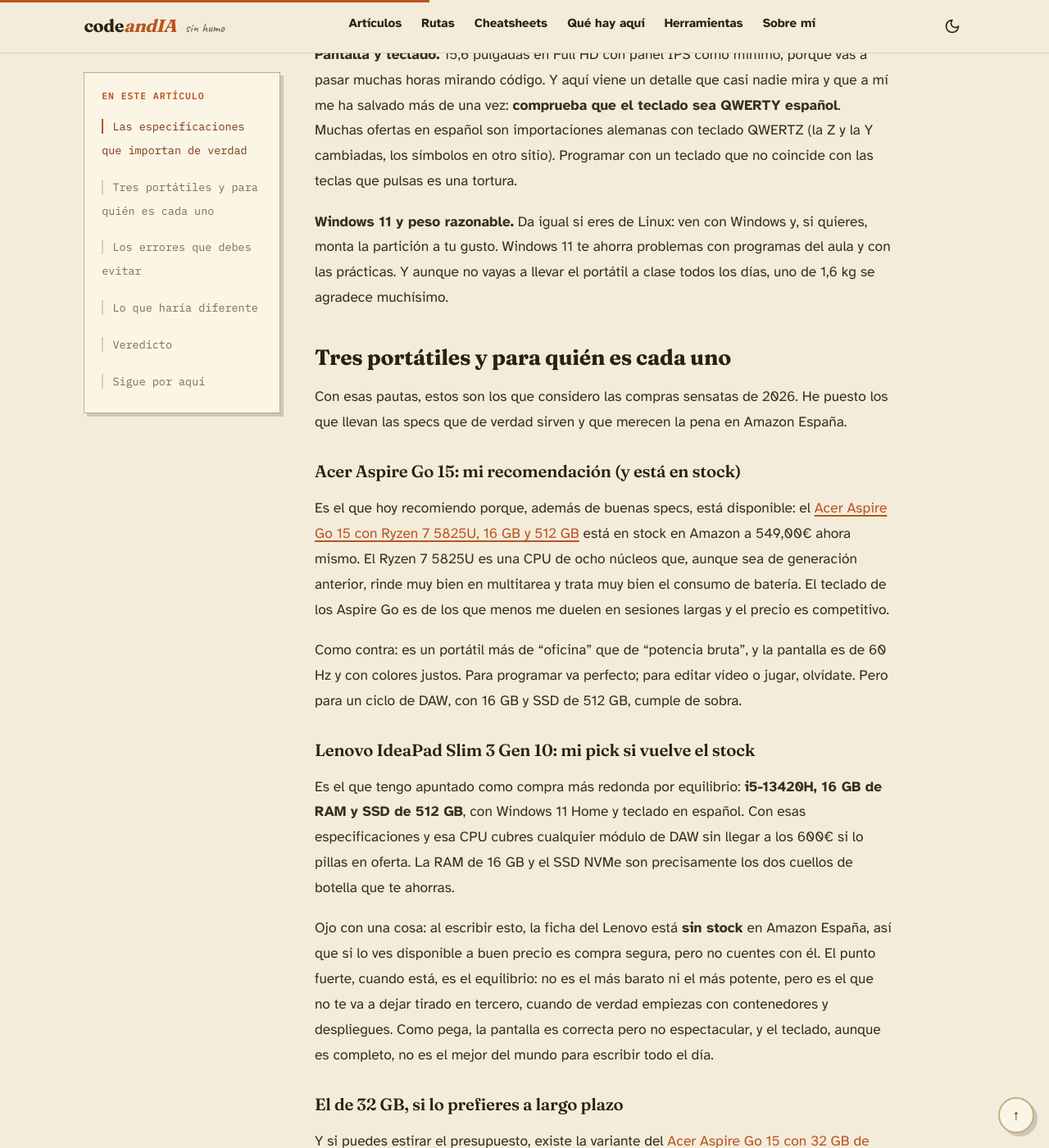
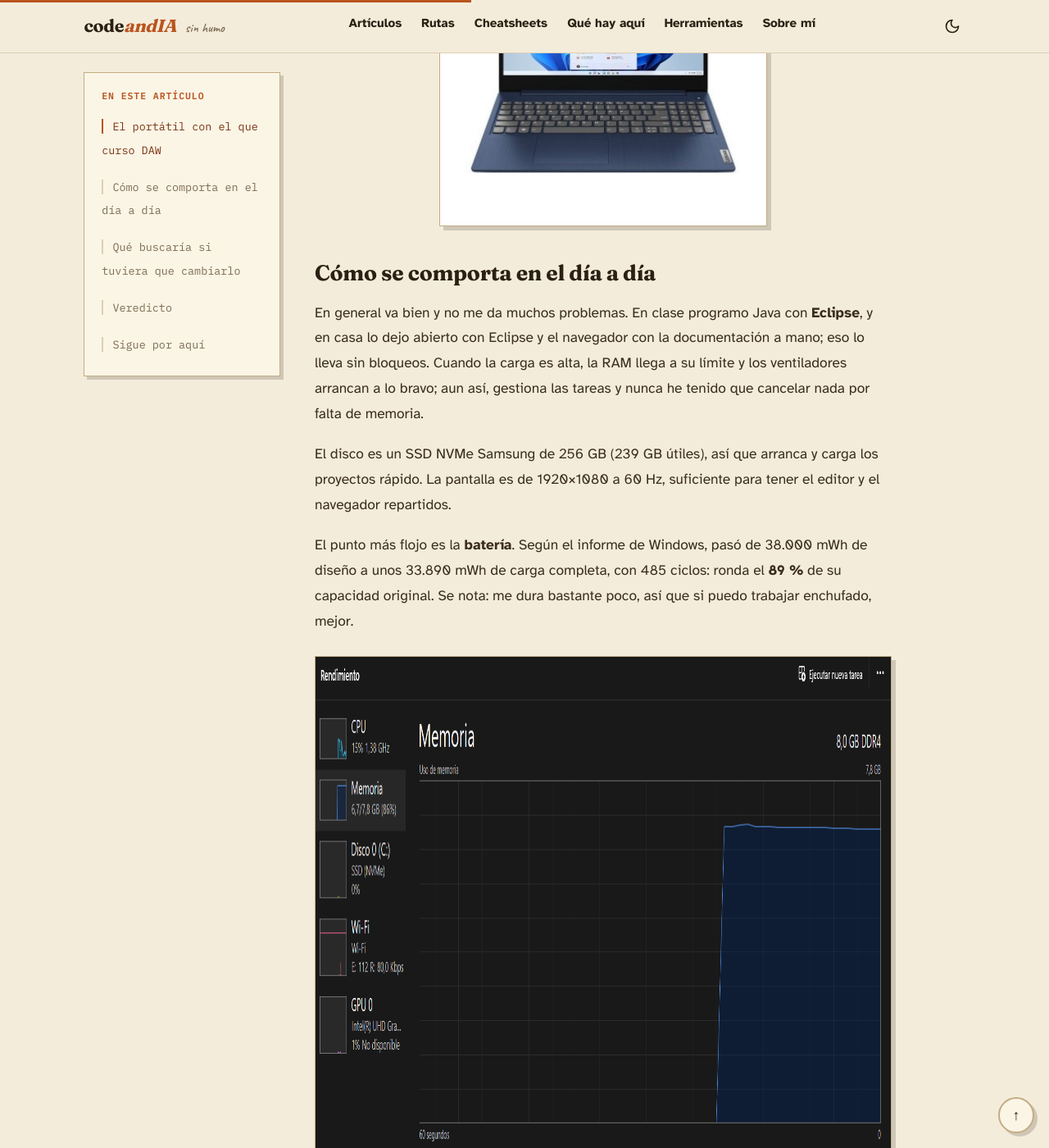
Before and after one commit to vibodigitalinfo-lab/codeandIA, a Jekyll site: the page built from articulos/guias/que-portatil-comprar-estudiar-daw-2026.md, in a window 1280 px wide and 1400 px high, scrolled down 1827 px. Shown: the whole window at 82% size. Built offline with Jekyll 4.4.1, drawn with Linux system fonts in a browser that asks for light colours; some of the changed text lies outside the part shown.

Commit message:
Reescribe el articulo del portatil desde mi IdeaPad 3 real

```diff
--- a/articulos/guias/que-portatil-comprar-estudiar-daw-2026.md
+++ b/articulos/guias/que-portatil-comprar-estudiar-daw-2026.md
@@ -1,73 +1,51 @@
 ---
 layout: article
-title: "Qué portátil comprar para estudiar DAW en 2026 (sin pagar de más)"
-description: "Qué portátil necesita un estudiante de DAW en 2026: specs que importan de verdad, tres opciones con precios reales y los errores que debes evitar."
+title: "Qué portátil necesita un estudiante de DAW: mi caso con i3 y 8 GB"
+description: "El portátil con el que curso primero de DAW: un Lenovo IdeaPad 3 15ITL6 con i3 y 8 GB, cómo se comporta y qué buscaría si tuviera que cambiarlo."
 category: "Guía"
 tema: hardware
 date: 2026-09-08
-readtime: 9
-affiliate_text: "El Acer Aspire Go 15 (Ryzen 7, 16 GB, 512 GB) está en stock y es la compra más segura para DAW ahora mismo"
-affiliate_url: "https://www.amazon.es/dp/B0G5SLTNLY?tag=codeandia-21"
-affiliate_label: "Ver el Aspire Go 15 en Amazon"
+updated: 2026-10-17
+readtime: 3
 last_modified_at: 2026-10-17
 ---
 
-Antes de empezar segundo de DAW, mi portátil era uno de esos de gama baja con 8 GB de RAM y me pasaba las clases cerrando pestañas a toda velocidad para que no se me colgara el IDE. Un día, con el entorno levantado, el navegador con la documentación y MySQL corriendo a la vez, el portátil se quedó congelado durante una práctica. Ese día decidí que había que cambiar de máquina. He tardado en encontrar lo que buscaba y he aprendido a base de devoluciones y de leer especificaciones hasta que se me cruzan los ojos. Si estás mirando portátil para el ciclo, esto es lo que de verdad importa y lo que yo compraría en 2026.
+## El portátil con el que curso DAW
 
-## Las especificaciones que importan de verdad
+Estoy en **primero de DAW** y este es el portátil con el que lo estoy sacando: un **Lenovo IdeaPad 3 15ITL6** (modelo 82H8), con **Intel Core i3-1115G4** (2 núcleos / 4 hilos, 11ª generación), **8 GB de RAM**, un **SSD NVMe Samsung de 256 GB** y **Windows 11 Home**. Me lo regalaron por Navidad en 2023, así que llevo con él unos tres años. Sigue todo de serie: ni la RAM ni el disco los he tocado.
 
-El error es fijarse en el modelo del procesador y en la marca del ventilador. Para programar en un ciclo de DAW, y sobre todo según avanzas a backend y despliegues, lo que de verdad te va a condicionar el día a día es esto:
+Es una máquina de gama baja. No pretendo venderla como lo ideal para DAW; lo que sí puedo contar es lo que aguanta de verdad mientras estudio.
 
-**RAM: 16 GB es el mínimo serio.** Aquí hay que ser tajante. Un IDE como IntelliJ o VS Code con extensiones, un navegador con treinta pestañas, una base de datos como MySQL o PostgreSQL y un contenedor de Docker se comen 8 GB sin despeinarse. Cuando la RAM se acaba, el sistema empieza a usar el disco como memoria y todo va a cámara lenta. Con 8 GB vas a ir justo desde el primer día. **No compres menos de 16 GB.**
+![Información del sistema del Lenovo IdeaPad 3 15ITL6](/assets/img/portatil-msinfo32.png){: width="1786" height="945"}
 
-**Almacenamiento: SSD de 512 GB.** Un SSD NVMe marca una diferencia brutal en los tiempos de carga, y 512 GB te dan para el sistema, un par de entornos virtuales y todos los proyectos del ciclo. 256 GB se llenan solo con Windows, el IDE y un `node_modules` de tamaño industrial. Si además vas a meter máquinas virtuales, plantéate 1 TB.
+![Foto del Lenovo IdeaPad 3 15ITL6](/assets/img/portatil-ideapad-3-15itl6.jpg){: width="400" height="400"}
 
-**Procesador: Ryzen 5 / Intel i5 de generación reciente para arriba.** Un AMD Ryzen 5 7000 en adelante o un Intel Core i5 de 12ª generación o posterior te dan de sobra. Si te llega el presupuesto, un Ryzen 7 o un i7 convierten las compilaciones y los tests en algo mucho más llevadero, y eso se agradece cuando entregas varios módulos a la vez.
+## Cómo se comporta en el día a día
 
-**Pantalla y teclado.** 15,6 pulgadas en Full HD con panel IPS como mínimo, porque vas a pasar muchas horas mirando código. Y aquí viene un detalle que casi nadie mira y que a mí me ha salvado más de una vez: **comprueba que el teclado sea QWERTY español**. Muchas ofertas en español son importaciones alemanas con teclado QWERTZ (la Z y la Y cambiadas, los símbolos en otro sitio). Programar con un teclado que no coincide con las teclas que pulsas es una tortura.
+En general va bien y no me da muchos problemas. En clase programo Java con **Eclipse**, y en casa lo dejo abierto con Eclipse y el navegador con la documentación a mano; eso lo lleva sin bloqueos. Cuando la carga es alta, la RAM llega a su límite y los ventiladores arrancan a lo bravo; aun así, gestiona las tareas y nunca he tenido que cancelar nada por falta de memoria.
 
-**Windows 11 y peso razonable.** Da igual si eres de Linux: ven con Windows y, si quieres, monta la partición a tu gusto. Windows 11 te ahorra problemas con programas del aula y con las prácticas. Y aunque no vayas a llevar el portátil a clase todos los días, uno de 1,6 kg se agradece muchísimo.
+El disco es un SSD NVMe Samsung de 256 GB (239 GB útiles), así que arranca y carga los proyectos rápido. La pantalla es de 1920×1080 a 60 Hz, suficiente para tener el editor y el navegador repartidos.
 
-## Tres portátiles y para quién es cada uno
+El punto más flojo es la **batería**. Según el informe de Windows, pasó de 38.000 mWh de diseño a unos 33.890 mWh de carga completa, con 485 ciclos: ronda el **89 %** de su capacidad original. Se nota: me dura bastante poco, así que si puedo trabajar enchufado, mejor.
 
-Con esas pautas, estos son los que considero las compras sensatas de 2026. He puesto los que llevan las specs que de verdad sirven y que merecen la pena en Amazon España.
+![Rendimiento y consumo en el Administrador de tareas](/assets/img/portatil-rendimiento.png){: width="1611" height="932"}
 
-### Acer Aspire Go 15: mi recomendación (y está en stock)
+![Información del disco y la SSD](/assets/img/portatil-disco.png){: width="1607" height="932"}
 
-Es el que hoy recomiendo porque, además de buenas specs, está disponible: el [Acer Aspire Go 15 con Ryzen 7 5825U, 16 GB y 512 GB](https://www.amazon.es/dp/B0G5SLTNLY?tag=codeandia-21){:rel="sponsored nofollow"} está en stock en Amazon a 549,00€ ahora mismo. El Ryzen 7 5825U es una CPU de ocho núcleos que, aunque sea de generación anterior, rinde muy bien en multitarea y trata muy bien el consumo de batería. El teclado de los Aspire Go es de los que menos me duelen en sesiones largas y el precio es competitivo.
+## Qué buscaría si tuviera que cambiarlo
 
-Como contra: es un portátil más de "oficina" que de "potencia bruta", y la pantalla es de 60 Hz y con colores justos. Para programar va perfecto; para editar vídeo o jugar, olvídate. Pero para un ciclo de DAW, con 16 GB y SSD de 512 GB, cumple de sobra.
+*(Aviso: es criterio general. No he probado otros modelos.)*
 
-### Lenovo IdeaPad Slim 3 Gen 10: mi pick si vuelve el stock
-
-Es el que tengo apuntado como compra más redonda por equilibrio: **i5-13420H, 16 GB de RAM y SSD de 512 GB**, con Windows 11 Home y teclado en español. Con esas especificaciones y esa CPU cubres cualquier módulo de DAW sin llegar a los 600€ si lo pillas en oferta. La RAM de 16 GB y el SSD NVMe son precisamente los dos cuellos de botella que te ahorras.
-
-Ojo con una cosa: al escribir esto, la ficha del Lenovo está **sin stock** en Amazon España, así que si lo ves disponible a buen precio es compra segura, pero no cuentes con él. El punto fuerte, cuando está, es el equilibrio: no es el más barato ni el más potente, pero es el que no te va a dejar tirado en tercero, cuando de verdad empiezas con contenedores y despliegues. Como pega, la pantalla es correcta pero no espectacular, y el teclado, aunque es completo, no es el mejor del mundo para escribir todo el día.
-
-### El de 32 GB, si lo prefieres a largo plazo
-
-Y si puedes estirar el presupuesto, existe la variante del [Acer Aspire Go 15 con 32 GB de RAM y 512 GB](https://www.amazon.es/dp/B0F452KYSS?tag=codeandia-21){:rel="sponsored nofollow"}. Es lo mismo que el Aspire Go 15 de antes, pero con el doble de memoria, que hoy es overkill para el ciclo... salvo que vayas a encadenar máquinas virtuales en tercero, en cuyo caso es dinero bien gastado. Eso sí, ahora mismo la variante de 32 GB está **sin stock en Amazon España**, así que si reaparece a buen precio, es una opción a tener en cuenta.
-
-## Los errores que debes evitar
-
-- **Comprar 8 GB de RAM.** Es el error número uno del estudiante de primero. Parece que ahorras 100€ y en realidad te compras un problema para todo el curso. No lo hagas.
-- **Ignorar la disposición del teclado.** Si la oferta "en español" viene de un vendedor alemán, casi seguro es QWERTZ. Mira siempre la ficha y las fotos, y si el vendedor no lo aclara, pregúntale antes de comprar.
-- **Comprar un portátil de marca desconocida de 300€.** Hay listados con Ryzen 3 antiguos, 8 GB y pantallas malas. Un ahorro de 150€ a cambio de tres años de sufrimiento no es ahorro.
-- **Fijarte solo en el procesador.** Un "Intel Core i7" puede llevar 8 GB de RAM y un disco duro mecánico, que es mucho peor que un i5 con 16 GB y SSD. La RAM y el SSD importan más de lo que parece.
-- **Comprar en el primer sitio sin comparar.** El mismo modelo puede variar 100€ entre vendedores y entre días. Los precios de portátiles se mueven muchísimo con las ofertas, así que revisa antes de darle a comprar.
-
-## Lo que haría diferente
-
-Si volviera a comprar mi portátil, no me dejaría llevar por el precio de entrada. Iría directamente a un i5 o Ryzen 5 con 16 GB y SSD de 512 GB, comprobaría el teclado QWERTY español con lupa y me aseguraría de que el vendedor es fiable (que el envío y la garantía sean de Amazon o de una tienda con posventa en España). Y no me obsesionaría con el procesador más potente: en DAW, **el orden correcto por importancia es RAM > SSD > CPU > pantalla**.
+- **RAM**: con 8 GB me llega para lo que hago en primero, pero va justo cuando la carga sube. Si cambiara, buscaría **16 GB**.
+- **SSD**: el mío es un NVMe de 256 GB y no me quedo corto para el día a día; no bajaría de ahí.
+- **Teclado**: comprobaría que la distribución sea **QWERTY español** antes de comprar.
+- **Batería**: con la mía aprendí a desconfiar de las cifras de catálogo; miraría la duración real de uso.
 
 ## Veredicto
 
-Para programar en DAW en 2026, el portátil que yo compraría es **cualquiera con 16 GB de RAM, SSD de 512 GB, un Ryzen 5/i5 reciente, Windows 11 y teclado español**. Si eso te cuadra y el precio está entre 500 y 650€, no le des más vueltas. Mi recomendación concreta es el Acer Aspire Go 15, que está en stock ahora mismo, y el Lenovo IdeaPad Slim 3 Gen 10 es igual de válido si vuelve a estar disponible a buen precio. Lo que no te perdona un curso entero es quedarte corto de RAM o de disco.
-
-El portátil es la base. El resto del equipo (teclado, ratón, pantalla) lo vas montando poco a poco según lo necesites.
+Con esta configuración de fábrica he podido seguir el ritmo de primero de DAW. Si tuviera que cambiar el portátil ahora, lo que más me evitaría apuros sería subir la RAM a 16 GB y, después, cuidar la batería. El resto son mejoras de comodidad, no necesidad.
 
 ## Sigue por aquí
 
-- [Configuración de VS Code para IA en 2026: lo que uso de verdad](/articulos/listas/configuracion-vscode-ia-2026/)
-- [Qué dominio comprar para tu primer proyecto web: .com vs .es](/articulos/guias/que-dominio-comprar-primer-proyecto-web/)
 - [Aprender Java en DAW con IA y no volverte dependiente](/articulos/guias/aprender-java-con-ia-daw/)
+- [Qué dominio comprar para tu primer proyecto web](/articulos/guias/que-dominio-comprar-primer-proyecto-web/)
```
Also changed, not shown: assets/img/portatil-disco.png (added), assets/img/portatil-ideapad-3-15itl6.jpg (added), assets/img/portatil-msinfo32.png (added), assets/img/portatil-rendimiento.png (added).
